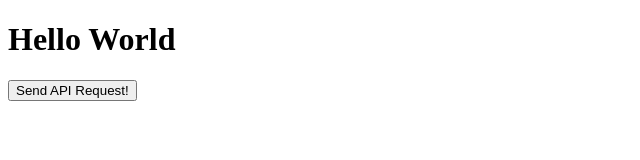
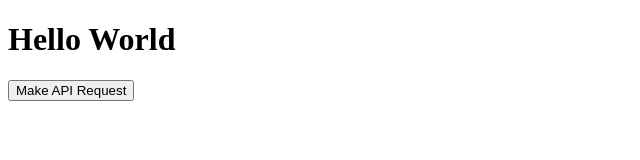
Before and after one commit to dylanwingnean/hello-there, a plain HTML site: page index.html in a window 1280 px wide. Shown: the full height of the page, 0-640 px from the left. Drawn offline with Linux system fonts and the light colour scheme.

Commit message:
Update index.html

```diff
--- a/index.html
+++ b/index.html
@@ -53,6 +53,6 @@ height="0" width="0" style="display:none;visibility:hidden"></iframe></noscript>
 <!-- End Google Tag Manager (noscript) -->
 
     <h1>Hello World</h1>
-        <button id="apiButton">Send API Request!</button>
+    <button onclick="makeApiRequest()">Make API Request</button>
   </body>
 </html>
```
